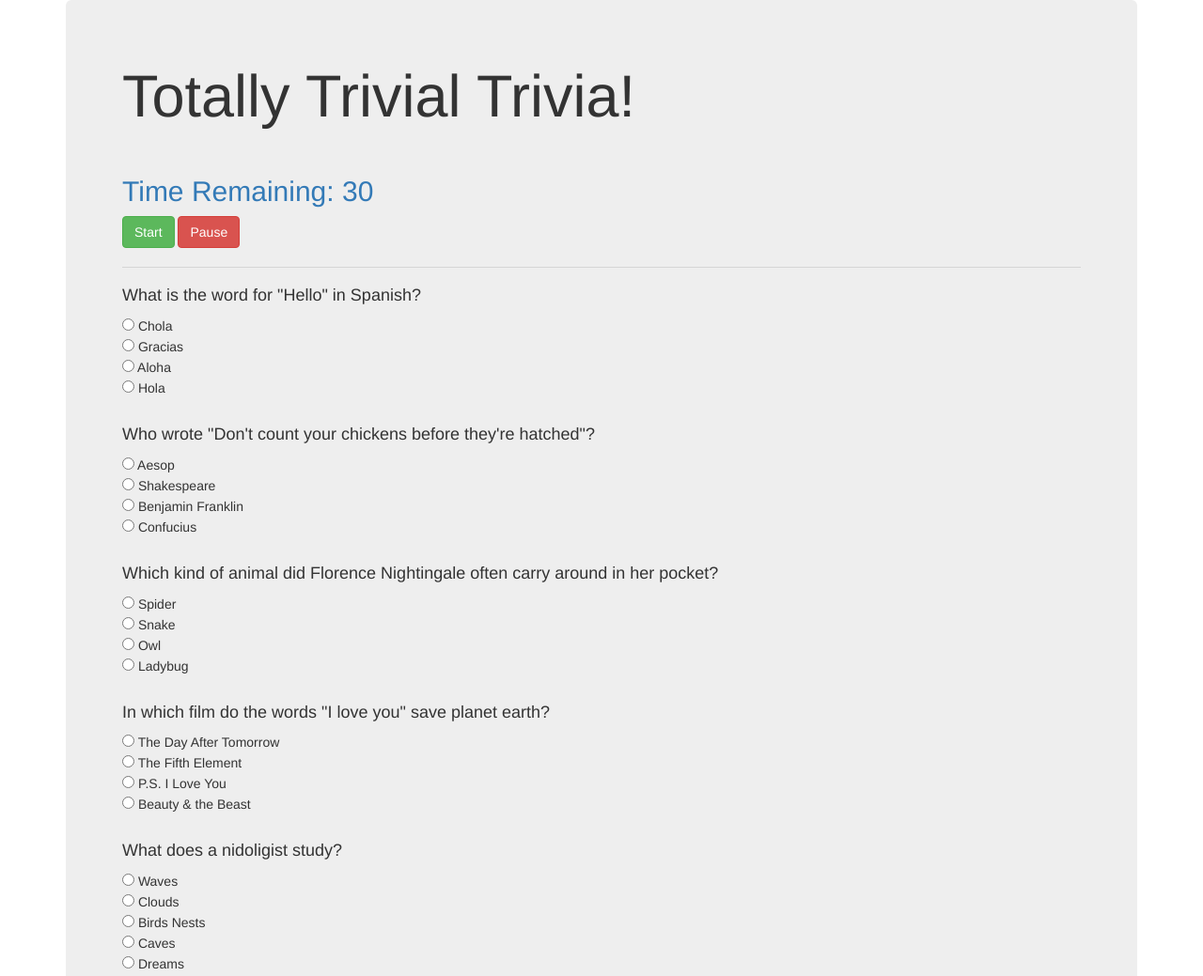
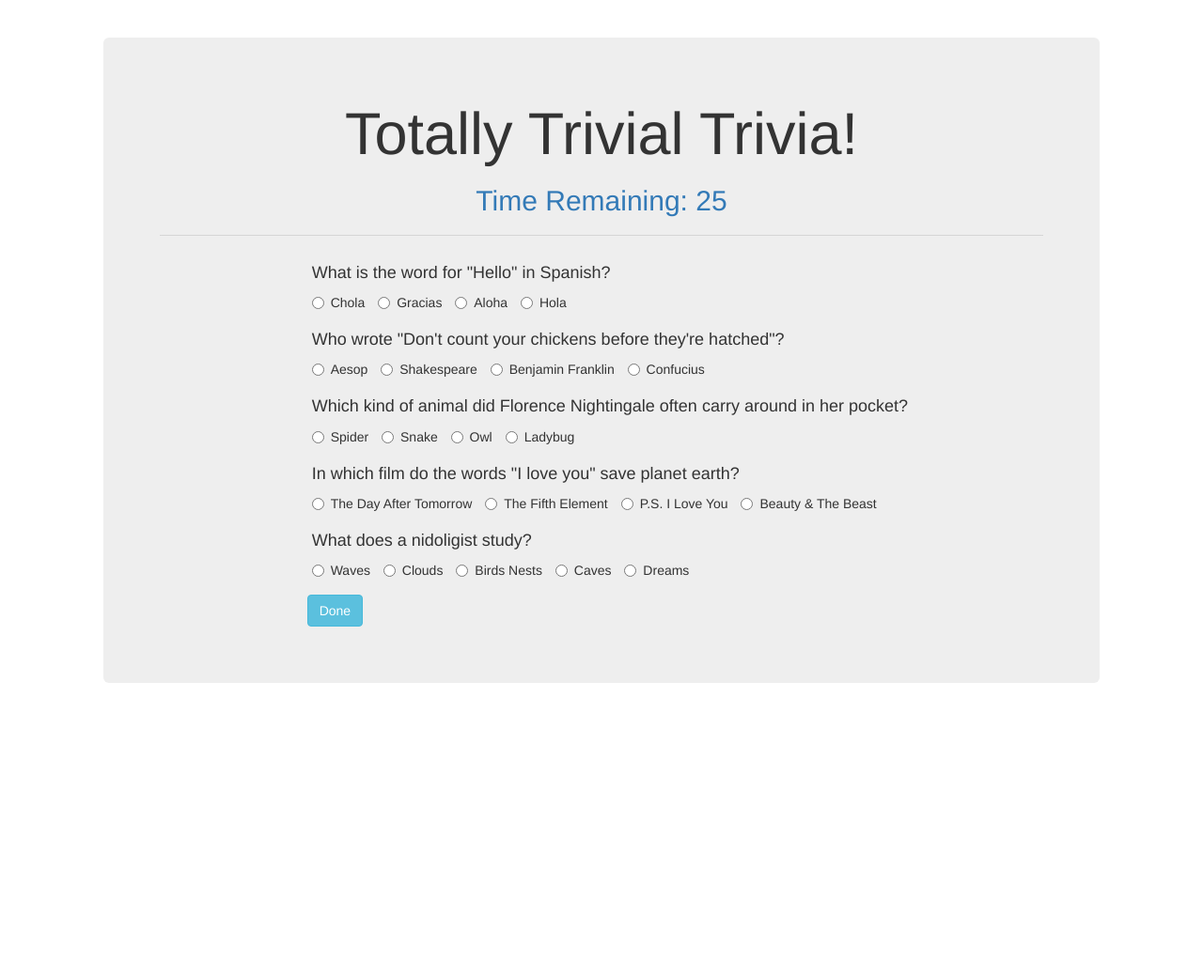
Before and after one commit to cheesysaurus/Trivia-Game-Basic, a plain HTML site: page index.html in a window 1280 px wide. Shown: the top 1039 px of the page at 94% size. After the commit the page ends 800 px from the top, so only its background shows below. Drawn offline with nearby package versions, Linux system fonts and the light colour scheme.

Commit message:
everything is working (:

```diff
--- a/assets/css/style.css
+++ b/assets/css/style.css
@@ -0,0 +1,19 @@
+.jumbotron {
+	margin: 40px;
+	padding-bottom: 60px;
+}
+.question {
+	padding-bottom: 10px;
+	text-align: left;
+	position: relative;
+}
+.submit-button-div {
+	position: absolute;
+	left: 10px;
+	bottom: -40px;
+}
+#results {
+	text-align: center;
+	font-size: 20px;
+	padding: 20px;
+}
--- a/assets/javascript/app.js
+++ b/assets/javascript/app.js
@@ -1,105 +1,159 @@
-// when page and content have finished loading
-$(window).on("load", function() {
+// Notes:
+// 1) Get all of the code to work first, and then worry about optimizing
+// 2) Use console.log & chrome inspector to debug and give you more information! It really does help
+// 3) Not all stack overflow answers are necessarily correct. Test it out for yourself
+// // maybe on jsfiddle or jsbin before using
 
 
 // GLOBAL VARIABLES
-// =====================================================================================
-var correct = 0;
-var incorrect = 0;
-var unanswered = 0;
-var timeRemaining = 40;
-var userAnswers = []; // if user didn't answer, push undefined
-var correctAnswers = [["Hola", "hola", "\"hola\"", "\"Hola\""], "Aesop", "Owl", "The Fifth Element", "Birds Nests"];
-var intervalId; // variable to store setInterval
-var isCounting = false; // variable to signal if timer is running
+// ========================================================================================
+	// user stats
+	var correct = 0;
+	var incorrect = 0;
+	var unanswered = 0;
+
+	// quiz stats
+	var userAnswers = ["", "", "", "", ""];
+	var quizAnswers = [ "D", "A", "C", "B", "C"];
+	var hasSubmitted = false;
+
+	// timer
+	var timeRemaining = 30;
+	var intervalId; // variable to store setInterval
+	var isCounting = false; // variable to signal if timer is running
 
 
 // FUNCTIONS
-// =====================================================================================
-// function to reset game
-function initGame() {
+// ========================================================================================
+	function count() {
+		// decrement timeRemaining by 1
+		timeRemaining--;
 
-	// reset form to blank
+		// display timeRemaining on HTML
+		$("#time-remaining").html(timeRemaining);
 
-	// reset timer (clearInterval)
-	clearInterval(intervalId);
+		// if time runs out before user finishes/submits answers
+		if (timeRemaining === 0 && !hasSubmitted) {
+			// stop timer
+			stopTimer();
 
-	// start timer (setInterval)
-	if (!isCounting) {
+			// alert loss
+			alert("Time's up!");
+
+			// compare user answers with correct answers
+			compareAnswers();
+
+			// display the results of the quiz
+			displayResults();
+		}
+	}
+
+	function startTimer() {
 		intervalId = setInterval(count, 1000);
 		isCounting = true;
 	}
 
-	// reset correct/incorrect/unanswered
+	function stopTimer() {
+		clearInterval(intervalId);
+		isCounting = false;
+	}
 
-	// reset array of user's answers
-	userAnswers = [];
+	// compare user's answers with the correct answers
+	function compareAnswers() {
+		// loop through userAnswers array & compare answer at each index to quizAnswers array
+		for (var i = 0; i < userAnswers.length; i++) {
+			if (userAnswers[i] === "") {
+				unanswered++;
+			}
+			else if (userAnswers[i] === quizAnswers[i]) {
+				correct++;
+			}
+			else {
+				incorrect++;
+			}
+		}
+	}
 
-	// update html
+	function displayResults() {
+		$("#quiz-div").css("display", "none");
+		$("#results").html(
+			"You have " + unanswered + " unanswered question(s).<br />" +
+			"You got " + correct + " out of 5 questions correct!<br />" +
+			"You got " + incorrect + " out of 5 questions incorrect!"
+		);
+	}
 
-}
+	// when user clicks on the done button
+	function submitted() {
+		// reset these variables on each click so that it doesn't keep aggregating if
+		// the user keeps clicking the button multiple times
+		correct = 0;
+		incorrect = 0;
+		unanswered = 0;
 
-// function to count down by one second
-function count() {
-	timeRemaining--;
-	$("#time-remaining").html(timeRemaining);
-}
+		// testing
+		hasSubmitted = true;
+		console.log(userAnswers);
+		console.log(quizAnswers);
+		console.log("User has submitted answers: " + hasSubmitted);
 
-// function to push user's answers to array
-$("#done").on("click", function() {
-	clearInterval(intervalId);
-	var userInput = $("input");
-	userAnswers.push(userInput.value);
-	alert(userAnswers);
-});
+		// stop timer
+		stopTimer();
+
+		// compare answers
+		compareAnswers();
+
+		// display results
+		displayResults();
+
+	}
 
 
 // MAIN PROCESS
-// =====================================================================================
-// initialize game
-initGame();
+// ========================================================================================
+$(window).on("load", function() {
 
-// if time runs out before user clicks on submit
-if (timeRemaining === 0) {
+	// Timer toggle
+	// $("#start").on("click", function() {
+	// 	intervalId = setInterval(count, 1000);
+	// 	isCounting = true;
+	// });
+	// $("#pause").on("click", function() {
+	// 	clearInterval(intervalId);
+	// 	isCounting = false;
+	// });
 
-	clearInterval(intervalId);
+	// start countdown immediately upon page load
+	startTimer();
 
-	// show the number of questions player answered correctly and incorrectly
-
-	// reset button
-}
-// else
-else {
-
-	// loop through both arrays and compare value at each index
-
-		// if answer matches
-
-			// increase correct answers
-
-		// else if answer doesn't match
-
-			// increase incorrect answers
-
-		// else
-
-			// increase unanswered
-
-	// reset button
-
-}
-
-// Testing & Debugging
-$("#pause").on("click", function() {
-	clearInterval(intervalId);
-	isCounting = false;
-});
-
-$("#start").on("click", function() {
-	intervalId = setInterval(count, 1000);
-	isCounting = true;
-});
-
-console.log(userAnswers);
+	// whenever the user makes any change to the radio buttons for question 1
+	$(document).on("change", "input[name='question1']", function() {
+	/*
+	making var question1 = "input[name='question1']";
+	and typing $(document).on("change", question1, function() {}); here doesn't work because
+	the document onchange function is asynchronous
+	so it runs even before var question1 has been defined, making question1 show up as undefined
+	*/
+		// change the empty string at the appropriate userAnswers index to the value of
+		// whichever radio button the user selected
+		userAnswers[0] = this.value;
+		console.log("Question 1: " + userAnswers[0]);
+	});
+	$(document).on("change", "input[name='question2']", function() {
+		userAnswers[1] = this.value;
+		console.log("Question 2: " + userAnswers[1]);
+	});
+	$(document).on("change", "input[name='question3']", function() {
+		userAnswers[2] = this.value;
+		console.log("Question 3: " + userAnswers[2]);
+	});
+	$(document).on("change", "input[name='question4']", function() {
+		userAnswers[3] = this.value;
+		console.log("Question 4: " + userAnswers[3]);
+	});
+	$(document).on("change", "input[name='question5']", function() {
+		userAnswers[4] = this.value;
+		console.log("Question 5: " + userAnswers[4]);
+	});
 
 });
--- a/index.html
+++ b/index.html
@@ -8,124 +8,138 @@
 	<!-- Bootstrap CSS -->
 	<link rel="stylesheet" href="https://maxcdn.bootstrapcdn.com/bootstrap/3.3.7/css/bootstrap.min.css"/>
 
+	<!-- Custom CSS -->
+	<link rel="stylesheet" type="text/css" href="./assets/css/style.css">
 </head>
 <body>
 
 	<div class="container">
 
-		<div class="jumbotron text-justify">
+		<div class="jumbotron text-center">
 
-			<h1>Totally Trivial Trivia!</h1><br />
+			<h1>Totally Trivial Trivia!</h1>
 
 			<h2 class="text-primary">Time Remaining: <span id="time-remaining">30</span></h2>
-			<button id="start" class="btn btn-success">Start</button>
-			<button id="pause" class="btn btn-danger">Pause</button>
+			<!-- Timer toggle -->
+			<!-- <button id="start" class="btn btn-success">Start</button>
+			<button id="pause" class="btn btn-danger">Pause</button> -->
 			<hr />
 
 			<!-- QUIZ START -->
+			<div id="quiz-div" class="row">
+				<div class="questions-div col-md-10 col-md-offset-2">
+					<div class="question">
+						<h4>What is the word for "Hello" in Spanish?</h4>
+					    <label class="radio-inline">
+						    <input type="radio" name="question1" value="A" />
+						    Chola
+						</label>
+						<label class="radio-inline">
+						    <input type="radio" name="question1" value="B" />
+						    Gracias
+						</label>
+						<label class="radio-inline">
+						    <input type="radio" name="question1" value="C" />
+						    Aloha
+						</label>
+						<label class="radio-inline">
+						    <input type="radio" name="question1" value="D" />
+						    Hola
+						</label>
+					</div>
 
-		    	<h4>What is the word for "Hello" in Spanish?</h4>
-			    <div>
-				    <input type="radio" name="question1" id="question1A" value="A" />
-				    Chola
-				</div>
-				<div>
-				    <input type="radio" name="question1" id="question1B" value="B" />
-				    Gracias
-				</div>
-				<div>
-				    <input type="radio" name="question1" id="question1C" value="C" />
-				    Aloha
-				</div>
-				<div>
-				    <input type="radio" name="question1" id="question1D" value="D" />
-				    Hola
-				</div>
-		  		<br />
+					<div class="question">
+						<h4>Who wrote "Don't count your chickens before they're hatched"?</h4>
+					    <label class="radio-inline">
+						    <input type="radio" name="question2" value="A" />
+						    Aesop
+						</label>
+						<label class="radio-inline">
+						    <input type="radio" name="question2" value="B" />
+						    Shakespeare
+						</label>
+						<label class="radio-inline">
+						    <input type="radio" name="question2" value="C" />
+						    Benjamin Franklin
+						</label>
+						<label class="radio-inline">
+						    <input type="radio" name="question2" value="D" />
+						    Confucius
+						</label>
+					</div>
 
-				<h4>Who wrote "Don't count your chickens before they're hatched"?</h4>
-			    <div>
-				    <input type="radio" name="question2" id="question2A" value="A" />
-				    Aesop
-				</div>
-				<div>
-				    <input type="radio" name="question2" id="question2B" value="B" />
-				    Shakespeare
-				</div>
-				<div>
-				    <input type="radio" name="question2" id="question2C" value="C" />
-				    Benjamin Franklin
-				</div>
-				<div>
-				    <input type="radio" name="question2" id="question2D" value="D" />
-				    Confucius
-				</div>
-		  		<br />
+					<div class="question">
+						<h4>Which kind of animal did Florence Nightingale often carry around in her pocket?</h4>
+						<label class="radio-inline">
+						    <input type="radio" name="question3" value="A" />
+						    Spider
+						</label>
+						<label class="radio-inline">
+						    <input type="radio" name="question3" value="B" />
+						    Snake
+						</label>
+						<label class="radio-inline">
+						    <input type="radio" name="question3" value="C" />
+						    Owl
+						</label>
+						<label class="radio-inline">
+						    <input type="radio" name="question3" value="D" />
+						    Ladybug
+						</label>
+					</div>
 
-				<h4>Which kind of animal did Florence Nightingale often carry around in her pocket?</h4>
-				<div>
-				    <input type="radio" name="question3" id="question3A" value="A" />
-				    Spider
-				</div>
-				<div>
-				    <input type="radio" name="question3" id="question3B" value="B" />
-				    Snake
-				</div>
-				<div>
-				    <input type="radio" name="question3" id="question3C" value="C" />
-				    Owl
-				</div>
-				<div>
-				    <input type="radio" name="question3" id="question3D" value="D" />
-				    Ladybug
-				</div>
-		  		<br />
+					<div class="question">
+						<h4>In which film do the words "I love you" save planet earth?</h4>
+					    <label class="radio-inline">
+						    <input type="radio" name="question4" value="A" />
+						    The Day After Tomorrow
+						</label>
+						<label class="radio-inline">
+						    <input type="radio" name="question4" value="B" />
+						    The Fifth Element
+						</label>
+						<label class="radio-inline">
+						    <input type="radio" name="question4" value="C" />
+						    P.S. I Love You
+						</label>
+						<label class="radio-inline">
+						    <input type="radio" name="question4" value="D" />
+						    Beauty &amp; The Beast
+						</label>
+					</div>
 
-				<h4>In which film do the words "I love you" save planet earth?</h4>
-			    <div>
-				    <input type="radio" name="question4" id="question4A" value="A" />
-				    The Day After Tomorrow
-				</div>
-				<div>
-				    <input type="radio" name="question4" id="question4B" value="B" />
-				    The Fifth Element
-				</div>
-				<div>
-				    <input type="radio" name="question4" id="question4C" value="C" />
-				    P.S. I Love You
-				</div>
-				<div>
-				    <input type="radio" name="question4" id="question4D" value="D" />
-				    Beauty &amp; the Beast
-				</div>
-		  		<br />
+					<div class="question">
+						<h4>What does a nidoligist study?</h4>
+					    <label class="radio-inline">
+						    <input type="radio" name="question5" value="A" />
+						    Waves
+						</label>
+						<label class="radio-inline">
+						    <input type="radio" name="question5" value="B" />
+						   	Clouds
+						</label>
+						<label class="radio-inline">
+						    <input type="radio" name="question5" value="C" />
+						    Birds Nests
+						</label>
+						<label class="radio-inline">
+						    <input type="radio" name="question5" value="D" />
+						    Caves
+						</label>
+						<label class="radio-inline">
+						    <input type="radio" name="question5" value="E" />
+						    Dreams
+						</label>
+					</div>
+					<!-- QUIZ END -->
 
-				<h4>What does a nidoligist study?</h4>
-			    <div>
-				    <input type="radio" name="question5" id="question5A" value="A" />
-				    Waves
-				</div>
-				<div>
-				    <input type="radio" name="question5" id="question5B" value="B" />
-				   	Clouds
-				</div>
-				<div>
-				    <input type="radio" name="question5" id="question5C" value="C" />
-				    Birds Nests
-				</div>
-				<div>
-				    <input type="radio" name="question5" id="question5D" value="D" />
-				    Caves
-				</div>
-				<div>
-				    <input type="radio" name="question5" id="question5E" value="E" />
-				    Dreams
-				</div>
-		  		<br />
+					<!-- Submit Button -->
+					<div class="submit-button-div">
+						<input type="submit" id="done" value="Done" class="btn btn-info" onclick="submitted()">
+					</div>
 
-				<!-- Submit Button -->
-				<input type="submit" id="done" value="Done" class="btn btn-info" onclick="submitted()">
-
+				</div> <!-- /.questions-div -->
+			</div> <!-- /.wrapper -->
 
 			<!-- Results Display -->
 			<div id="results"></div>
@@ -139,125 +153,8 @@
 <!-- jQuery CDN -->
 <script src="https://ajax.googleapis.com/ajax/libs/jquery/3.2.1/jquery.min.js"></script>
 
-<!-- <script src="./assets/javascript/app.js"></script> -->
-
-<script type="text/javascript">
-// VARIABLES
-// ========================================================================================
-	// user stats
-	var correct = 0;
-	var incorrect = 0;
-	var unanswered = 0;
-
-	// quiz stats
-	var userAnswers = ["", "", "", "", ""];
-	var quizAnswers = [ "D", "A", "C", "B", "C"];
-	var hasSubmitted = false;
-
-	// timer
-	var timeRemaining = 30;
-	var intervalId; // variable to store setInterval
-	var isCounting = false; // variable to signal if timer is running
-
-
-// FUNCTIONS
-// ========================================================================================
-	function submitted() {
-		correct = 0;
-		incorrect = 0;
-		unanswered = 0;
-		hasSubmitted = true;
-		console.log(userAnswers);
-		for (var i = 0; i < userAnswers.length; i++) {
-			if (userAnswers[i] === "") {
-				unanswered++;
-			}
-			else if (userAnswers[i] === quizAnswers[i]) {
-				correct++;
-			}
-			else {
-				incorrect++;
-			}
-		}
-		$("#results").html(
-			"You have " + unanswered + " unanswered question(s).<br />" +
-			"You got " + correct + " out of 5 questions correct!<br />" +
-			"You got " + incorrect + " out of 5 questions incorrect!"
-		);
-		console.log("User has submitted answers: " + hasSubmitted);
-	}
-
-	function count() {
-		timeRemaining--;
-		$("#time-remaining").html(timeRemaining);
-	}
-
-
-// MAIN PROCESS
-// ========================================================================================
-$(window).on("load", function() {
-
-	// Test
-	$("#start").on("click", function() {
-		intervalId = setInterval(count, 1000);
-		isCounting = true;
-	});
-	$("#pause").on("click", function() {
-		clearInterval(intervalId);
-		isCounting = false;
-	})
-
-	if (hasSubmitted && isCounting) {
-		clearInterval(intervalId);
-		isCounting = false;
-	} else {
-		clearInterval(intervalId);
-		isCounting = false;
-	}
-
-	// if (timeRemaining > 0) {
-	// 	if (hasSubmitted) {
-	// 		clearInterval(intervalId);
-	// 		isCounting = false;
-	// 	}
-	// 	else {
-	// 		return;
-	// 	}
-	// }
-	// else if (timeRemaining === 0 && !hasSubmitted) {
-	// 	clearInterval(intervalId);
-	// 	isCounting = false;
-	// 	alert("Time's up!");
-	// }
-
-	$(document).on("change", "input[name='question1']", function() {
-	// making var question1 = "input[name='question1']";
-	// and typing .on("change", question1, function() {}) here doesn't work because
-	// this $(document).on("change") function is asynchronous
-	// so it runs even before var question1 has been defined, making question1 show up as undefined
-		userAnswers[0] = this.value;
-		console.log("Question 1: " + userAnswers[0]);
-	});
-	$(document).on("change", "input[name='question2']", function() {
-		userAnswers[1] = this.value;
-		console.log("Question 2: " + userAnswers[1]);
-	});
-	$(document).on("change", "input[name='question3']", function() {
-		userAnswers[2] = this.value;
-		console.log("Question 3: " + userAnswers[2]);
-	});
-	$(document).on("change", "input[name='question4']", function() {
-		userAnswers[3] = this.value;
-		console.log("Question 4: " + userAnswers[3]);
-	});
-	$(document).on("change", "input[name='question5']", function() {
-		userAnswers[4] = this.value;
-		console.log("Question 5: " + userAnswers[4]);
-	});
-
-});
-
-</script>
+<!-- JavaScript Link -->
+<script src="./assets/javascript/app.js"></script>
 
 </body>
 </html>
```
